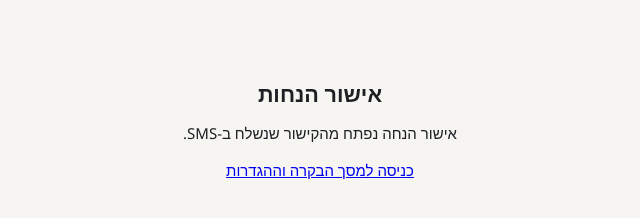
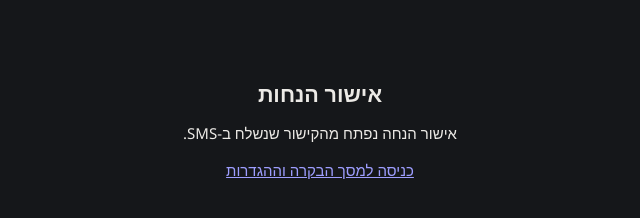
Before and after one commit to naticity1-build/rcity-discount-approve, a plain HTML site: page index.html in a window 1280 px wide. Shown: the whole page, without its empty margins (320-960 px from the left). Drawn offline with Linux system fonts and the light colour scheme.

Commit message:
Always use the dark theme
Co-Authored-By: Claude Opus 5.5 <noreply@anthropic.com>

```diff
--- a/style.css
+++ b/style.css
@@ -1,28 +1,11 @@
 :root {
-  --bg: #f6f5f2;
-  --surface: #ffffff;
-  --ink: #1d1f23;
-  --muted: #6b6f76;
-  --line: #e4e2dc;
-  --accent: #2f5d50;
-  --accent-ink: #ffffff;
-  --ok: #1f7a4d;
-  --ok-bg: #e5f3ea;
-  --bad: #b3261e;
-  --bad-bg: #fbe9e7;
-  --warn: #8a5a00;
-  --warn-bg: #fff4dc;
+  /* Always dark (Gilad prefers the dark look on every device). */
+  --bg: #15171a; --surface: #1e2125; --ink: #eceae6; --muted: #9a9ea6; --line: #2e3238;
+  --accent: #6fb39d; --accent-ink: #0f1513;
+  --ok: #6fcf97; --ok-bg: #16301f; --bad: #f28b82; --bad-bg: #3a1a17; --warn: #f2c46b; --warn-bg: #352a12;
   --radius: 12px;
   font-family: "Heebo", "Segoe UI", Arial, sans-serif;
-  color-scheme: light;
-}
-@media (prefers-color-scheme: dark) {
-  :root:not([data-theme="light"]) {
-    --bg: #15171a; --surface: #1e2125; --ink: #eceae6; --muted: #9a9ea6; --line: #2e3238;
-    --accent: #6fb39d; --accent-ink: #0f1513;
-    --ok: #6fcf97; --ok-bg: #16301f; --bad: #f28b82; --bad-bg: #3a1a17; --warn: #f2c46b; --warn-bg: #352a12;
-    color-scheme: dark;
-  }
+  color-scheme: dark;
 }
 * { box-sizing: border-box; }
 body { margin: 0; background: var(--bg); color: var(--ink); font-size: 15px; line-height: 1.5; }
```
